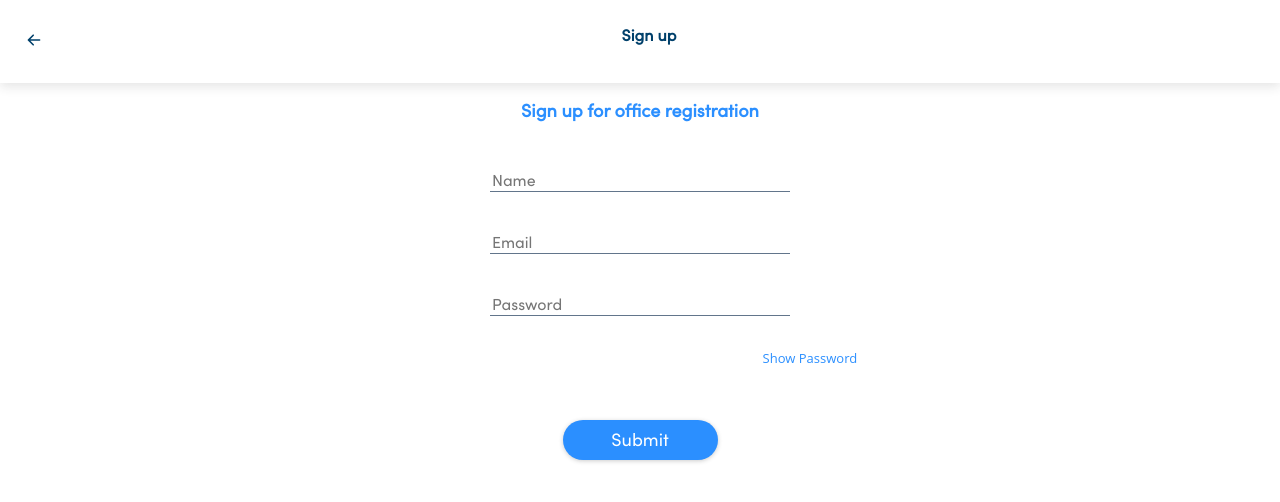
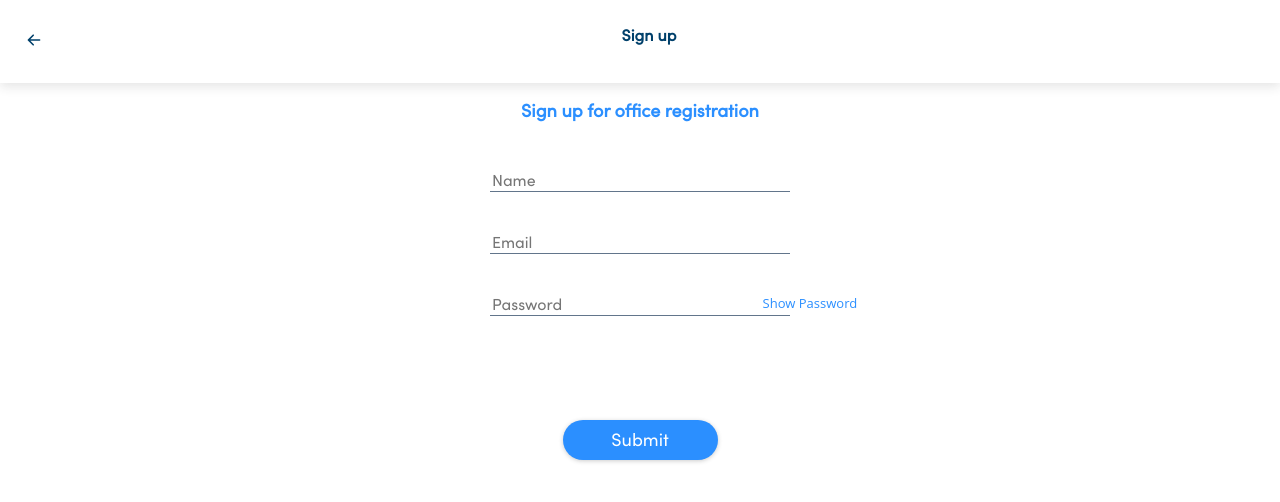
Before and after one commit to NofarVered/KueenB, a React (Create React App) app in the folder frontend/: page /sign-up in a window 1280 px wide. Shown: the top 502 px of the page. Built offline with nearby package versions, Linux system fonts and the light colour scheme; no server answers.

Commit message:
Update SignUpPage.css
fixed show password position

```diff
--- a/frontend/src/components/SignUpPage/SignUpPage.css
+++ b/frontend/src/components/SignUpPage/SignUpPage.css
@@ -8,7 +8,7 @@
     color: #2b8fff;
     width: 135px;
     font-size: small;
-    position: fixed;
+   position: absolute;
     left: 58%;
-    top: 43.5%
+    top: 53.5%;
 }
```
